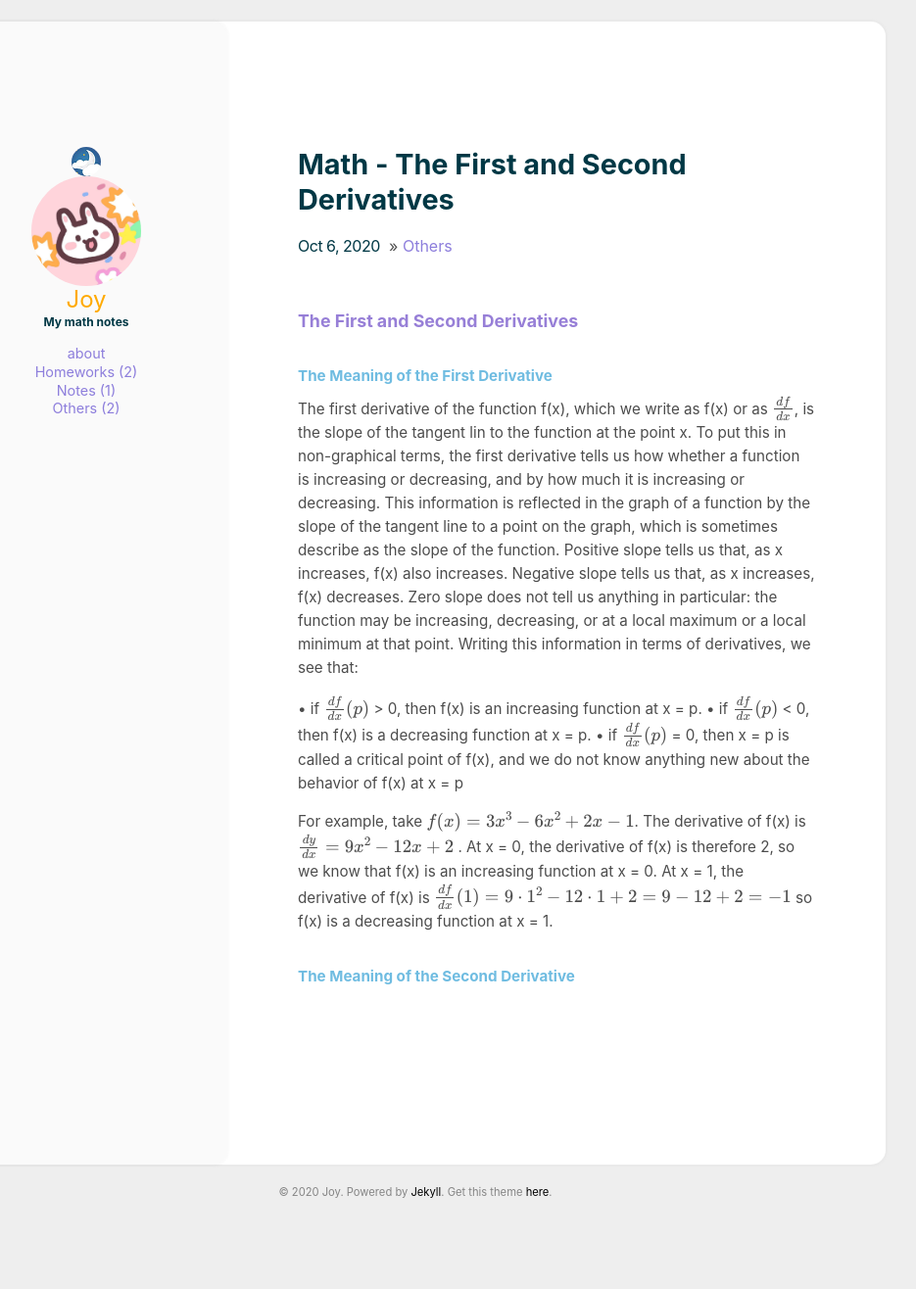
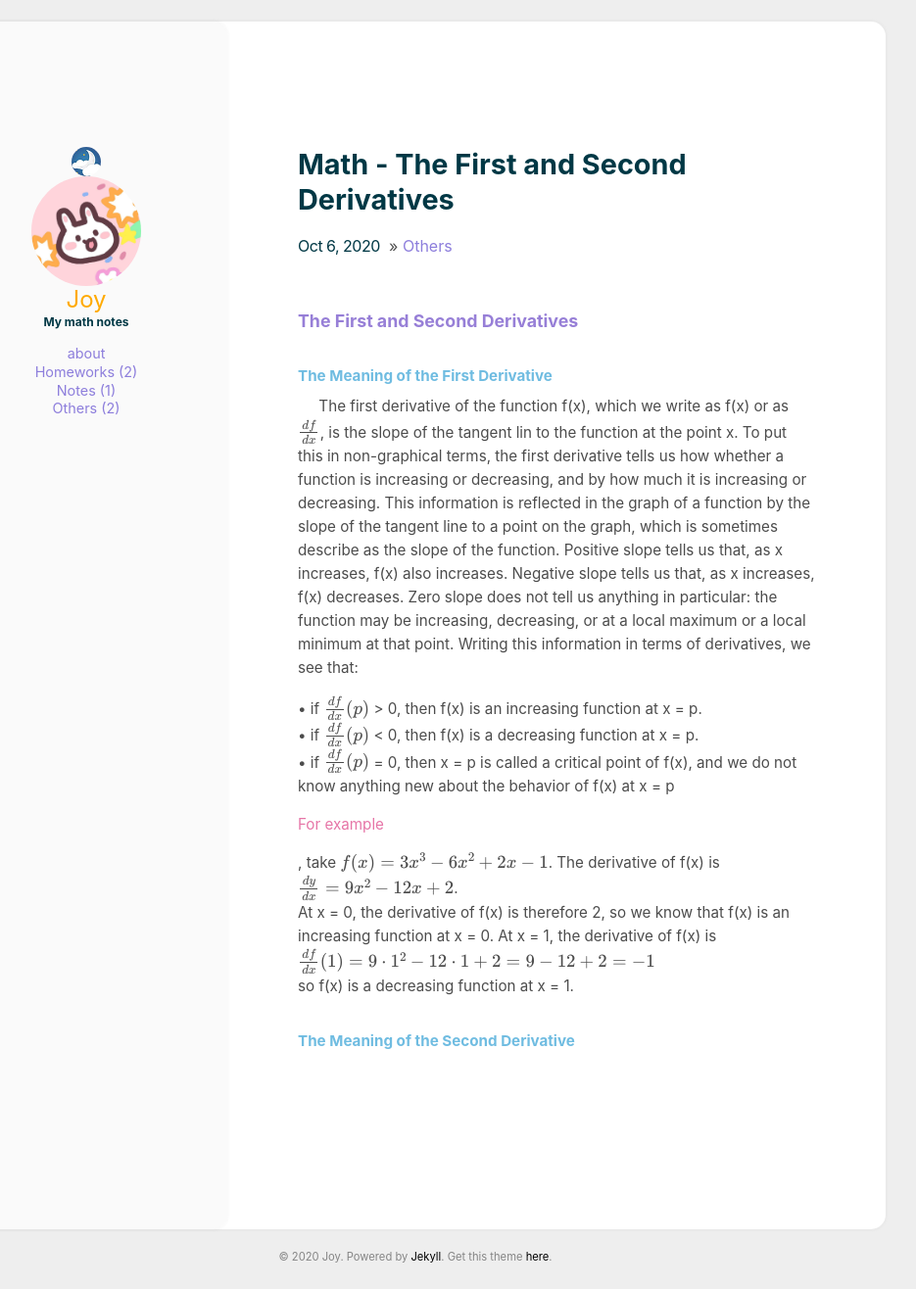
Before and after one commit to Joy3Luo/Joy3luo.github.io, a Jekyll site: the page built from _posts/2020-10-06-s1.md, in a window 1280 px wide. Shown: the whole page at 98% size, without its empty margins (216-1151 px from the left). Built offline with Jekyll 4.4.1, drawn with Linux system fonts in a browser that asks for light colours; before the commit the page ends 1249 px from its top, so only the background shows below that.

Commit message:
Update 2020-10-06-s1.md

```diff
--- a/_posts/2020-10-06-s1.md
+++ b/_posts/2020-10-06-s1.md
@@ -11,16 +11,15 @@ comments: true
 #### <font color= 6FBCE1> The Meaning of the First Derivative</font>
 
 
-The first derivative of the function f(x), which we write as f(x) or as $$\frac{df}{dx}$$, is the slope of the tangent lin to the function at the point x. To put this in non-graphical terms, the first derivative tells us how whether a function is increasing or decreasing, and by how much it is increasing or decreasing. This information is reflected in the graph of a function by the slope of the tangent line to a point on the graph, which is sometimes describe as the slope of the function. Positive slope tells us that, as x increases, f(x) also increases. Negative slope tells us that, as x increases, f(x) decreases. Zero slope does not tell us anything in particular: the function may be increasing, decreasing, or at a local maximum or a local minimum at that point. Writing this information in terms of derivatives, we see that:
+&nbsp;&nbsp;&nbsp;&nbsp;&nbsp;The first derivative of the function f(x), which we write as f(x) or as $$\frac{df}{dx}$$, is the slope of the tangent lin to the function at the point x. To put this in non-graphical terms, the first derivative tells us how whether a function is increasing or decreasing, and by how much it is increasing or decreasing. This information is reflected in the graph of a function by the slope of the tangent line to a point on the graph, which is sometimes describe as the slope of the function. Positive slope tells us that, as x increases, f(x) also increases. Negative slope tells us that, as x increases, f(x) decreases. Zero slope does not tell us anything in particular: the function may be increasing, decreasing, or at a local maximum or a local minimum at that point. Writing this information in terms of derivatives, we see that:
 
-• if $$\frac{df}{dx}(p)$$ > 0, then f(x) is an increasing function at x = p.
-• if $$\frac{df}{dx}(p)$$ < 0, then f(x) is a decreasing function at x = p.
-• if $$\frac{df}{dx}(p)$$ = 0, then x = p is called a critical point of f(x), and we do not know anything new about the behavior of f(x) at x = p
+• if $$\frac{df}{dx}(p)$$ > 0, then f(x) is an increasing function at x = p.<br/>
+• if $$\frac{df}{dx}(p)$$ < 0, then f(x) is a decreasing function at x = p.<br/>
+• if $$\frac{df}{dx}(p)$$ = 0, then x = p is called a critical point of f(x), and we do not know anything new about the behavior of f(x) at x = p<br/>
 
-For example, take $$f(x) = 3x^3 − 6x^2 + 2x − 1$$. The derivative of f(x) is $$\frac{dy}{dx} = 9x^2 − 12x + 2$$
-.
+<font color= E675A7> For example</font>, take $$f(x) = 3x^3 − 6x^2 + 2x − 1$$. The derivative of f(x) is $$\frac{dy}{dx} = 9x^2 − 12x + 2$$.<br/>
 At x = 0, the derivative of f(x) is therefore 2, so we know that f(x) is an increasing function at x = 0. At
-x = 1, the derivative of f(x) is $$\frac{df}{dx}(1) = 9 · 1^2 − 12 · 1 + 2 = 9 − 12 + 2 = −1$$
+x = 1, the derivative of f(x) is $$\frac{df}{dx}(1) = 9 · 1^2 − 12 · 1 + 2 = 9 − 12 + 2 = −1$$<br/>
 so f(x) is a decreasing function at x = 1.
 
 #### <font color= 6FBCE1> The Meaning of the Second Derivative</font>
```
